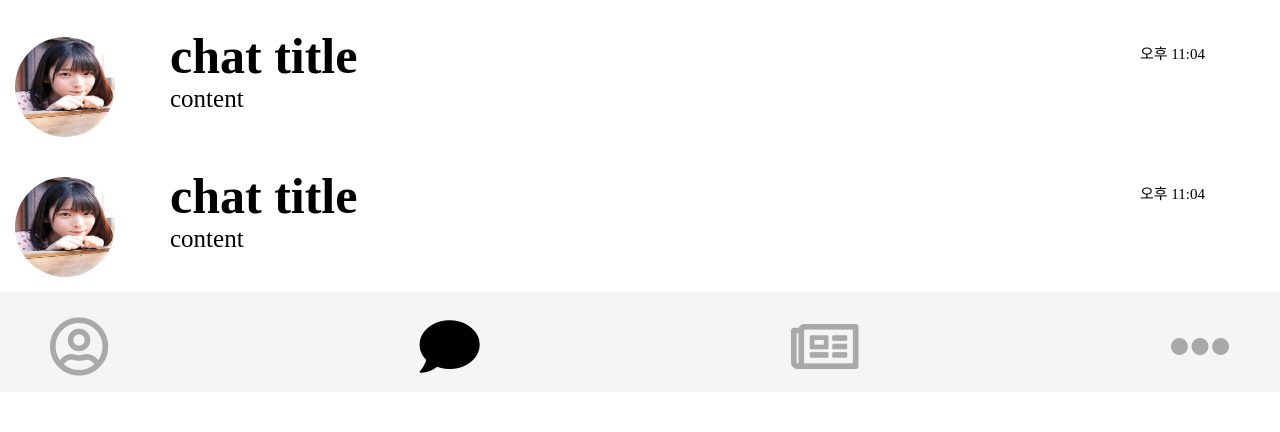
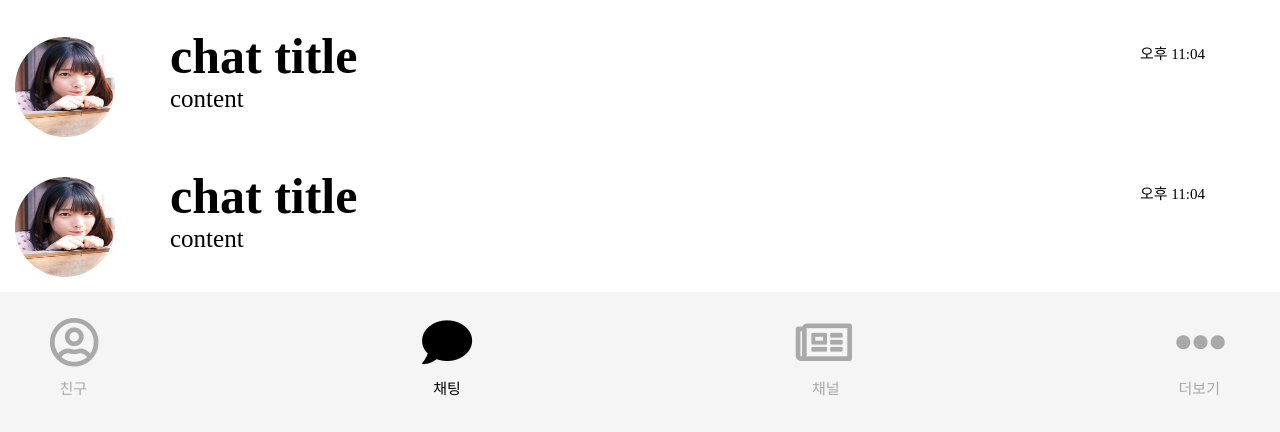
Before and after one commit to mmdk77/Html_Practice, a plain HTML site: page 180605/index.html in a window 1280 px wide. Shown: the part 673-1105 px from the top of the page. Before the commit the page ends 1065 px from the top, so only its background shows below. Drawn offline with Linux system fonts and the light colour scheme.

Commit message:
copy_kakao_talk_1

```diff
--- a/180605/css/style.css
+++ b/180605/css/style.css
@@ -128,16 +128,17 @@ body{
 .footer__nav{
     display: -webkit-flex;
     justify-content: space-between;
-    height: 100px;
+    height: 140px;
 }
 
 .nav__friends,
 .nav__chats,
 .nav__channels,
 .nav__more{
+    display: block;
     color: #a9a9a9;
     padding: 25px;
-    font-size: 60px;
+    font-size: 50px;
     margin: 0, auto;
 }
 
@@ -150,3 +151,21 @@ body{
 .nav__more{
     padding-right: 50px;
 }
+
+.nav__font{
+    font-size: 15px;
+    text-align: center;
+    padding: 10px
+}
+#friends{
+    margin-left: -2px;
+}
+#chat{
+    margin:0, auto;
+}
+#channels{
+    margin-left: 4px;
+}
+#more{
+    margin-left:-7px
+}
--- a/180605/index.html
+++ b/180605/index.html
@@ -116,17 +116,27 @@
         <div class="footer__nav">
             <div class="nav__friends">
                 <i class="far fa-user-circle"></i>
+                <div class="nav__font" id="friends">
+                    <span>친구</span>
+                </div>
             </div>
             <div class="nav__chats">
                 <i class="fa fa-comment"></i>
+                <div class="nav__font" id="chat">
+                    <span>채팅</span>
+                </div>
             </div>
             <div class="nav__channels">
                 <i class="far fa-newspaper"></i>
+                <div class="nav__font" id="channels">
+                    <span>채널</span>
+                </div>
             </div>
             <div class="nav__more">
-                <span>
                 <i class="fas fa-ellipsis-h"></i>
-                </span>
+                <div class="nav__font" id="more">
+                    <span>더보기</span>
+                </div>
             </div>
         </div>
     </footer>
```
Lines whose indentation alone changed are shown as unchanged.
